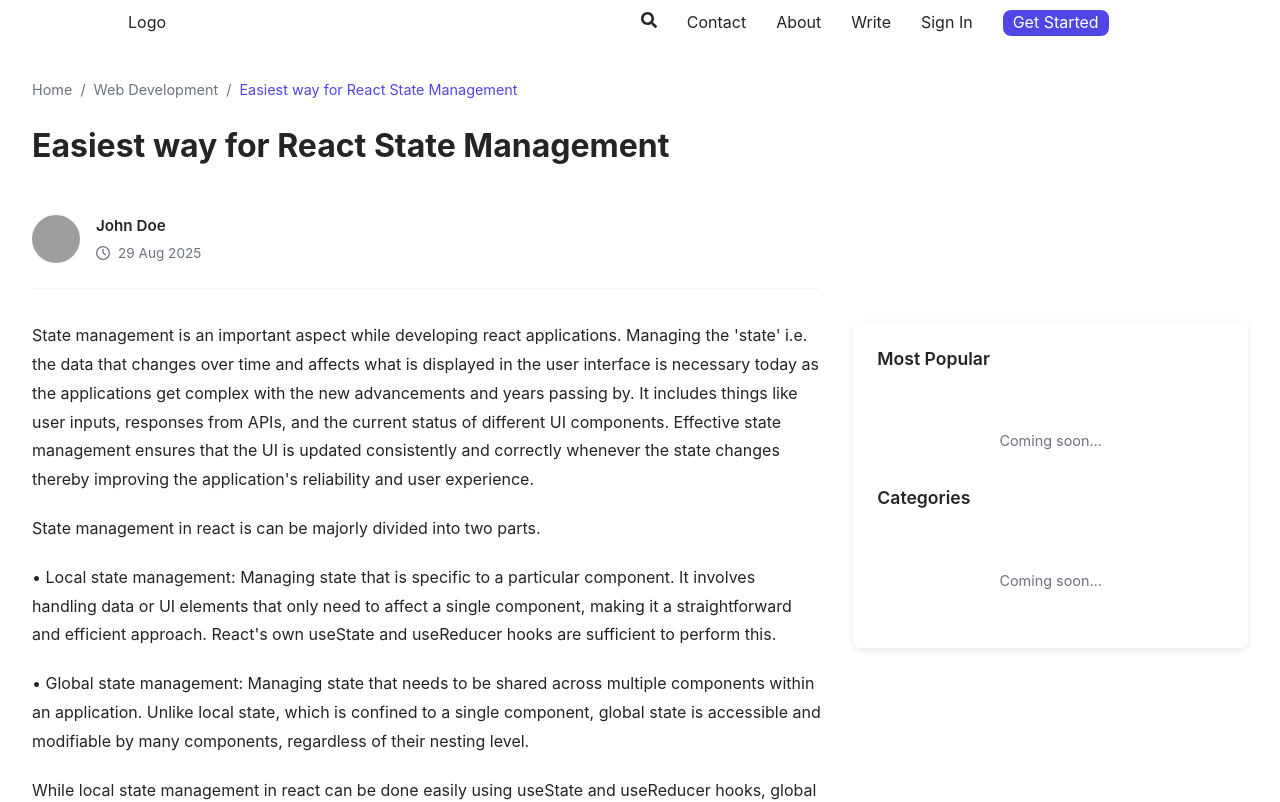
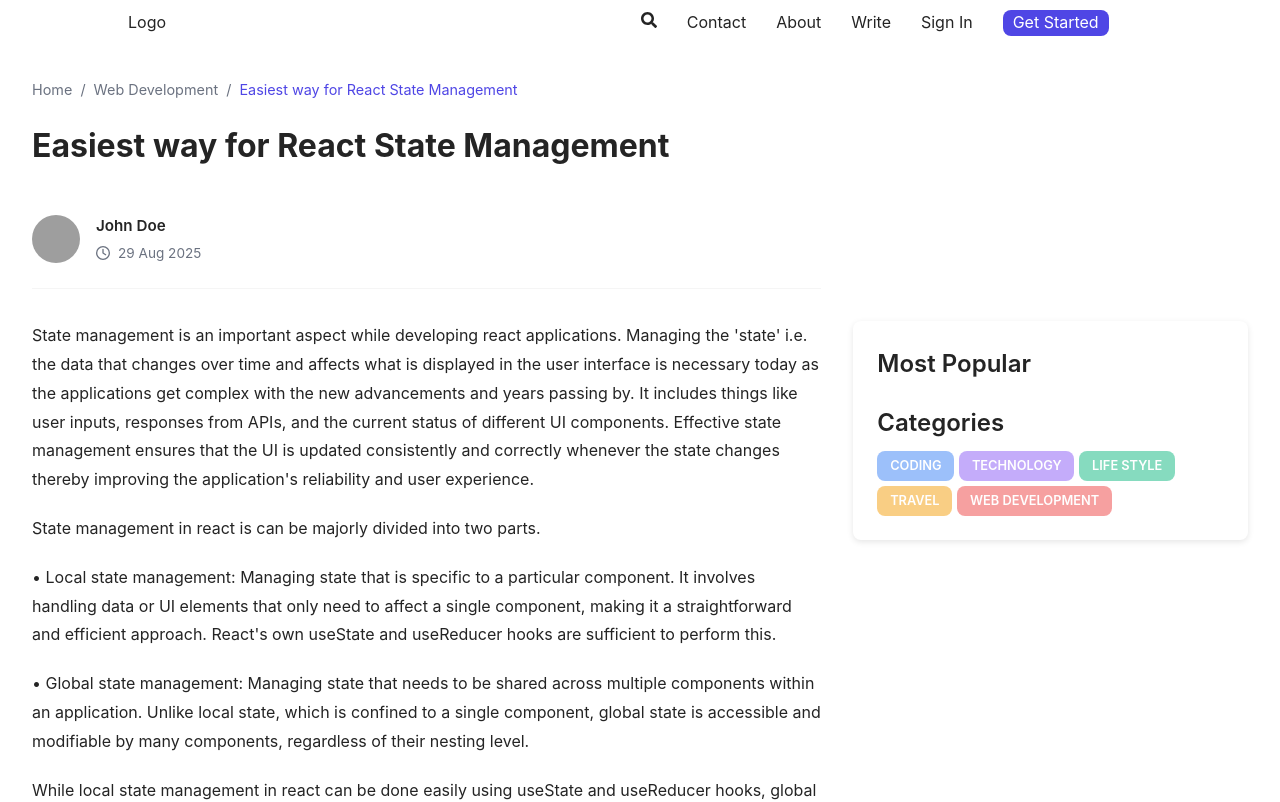
Before and after one commit to eneseldes/griForum, a React (Vite) app in the folder client/: page /post/1 in a window 1280 px wide. Shown: the top 802 px of the page. Built offline with nearby package versions, Linux system fonts and the light colour scheme; grey boxes are pictures that could not be loaded.

Commit message:
Added sidebar component to post detail page

```diff
--- a/client/src/pages/PostDetailPage/PostDetailPage.jsx
+++ b/client/src/pages/PostDetailPage/PostDetailPage.jsx
@@ -3,6 +3,7 @@ import CommentList from "../../components/CommentList/CommentList.jsx";
 import CommentForm from "../../components/CommentList/CommentForm/CommentForm.jsx";
 import LikeButton from "../../components/LikeButton/LikeButton.jsx";
 import { FaRegClock } from "react-icons/fa6";
+import Sidebar from "../../components/Sidebar/Sidebar.jsx";
 
 
 const post = {
@@ -94,13 +95,7 @@ function PostDetailPage() {
             </section>
           </main>
 
-          {/* Sidebar: Sonradan eklenicek*/}
-          <aside className="sidebar">
-            <h3 className="section-title">Most Popular</h3>
-            <div className="sidebar__placeholder">Coming soon…</div>
-            <h3 className="section-title">Categories</h3>
-            <div className="sidebar__placeholder">Coming soon…</div>
-          </aside>
+          <Sidebar />
         </div>
       </div>
     </div>
```
